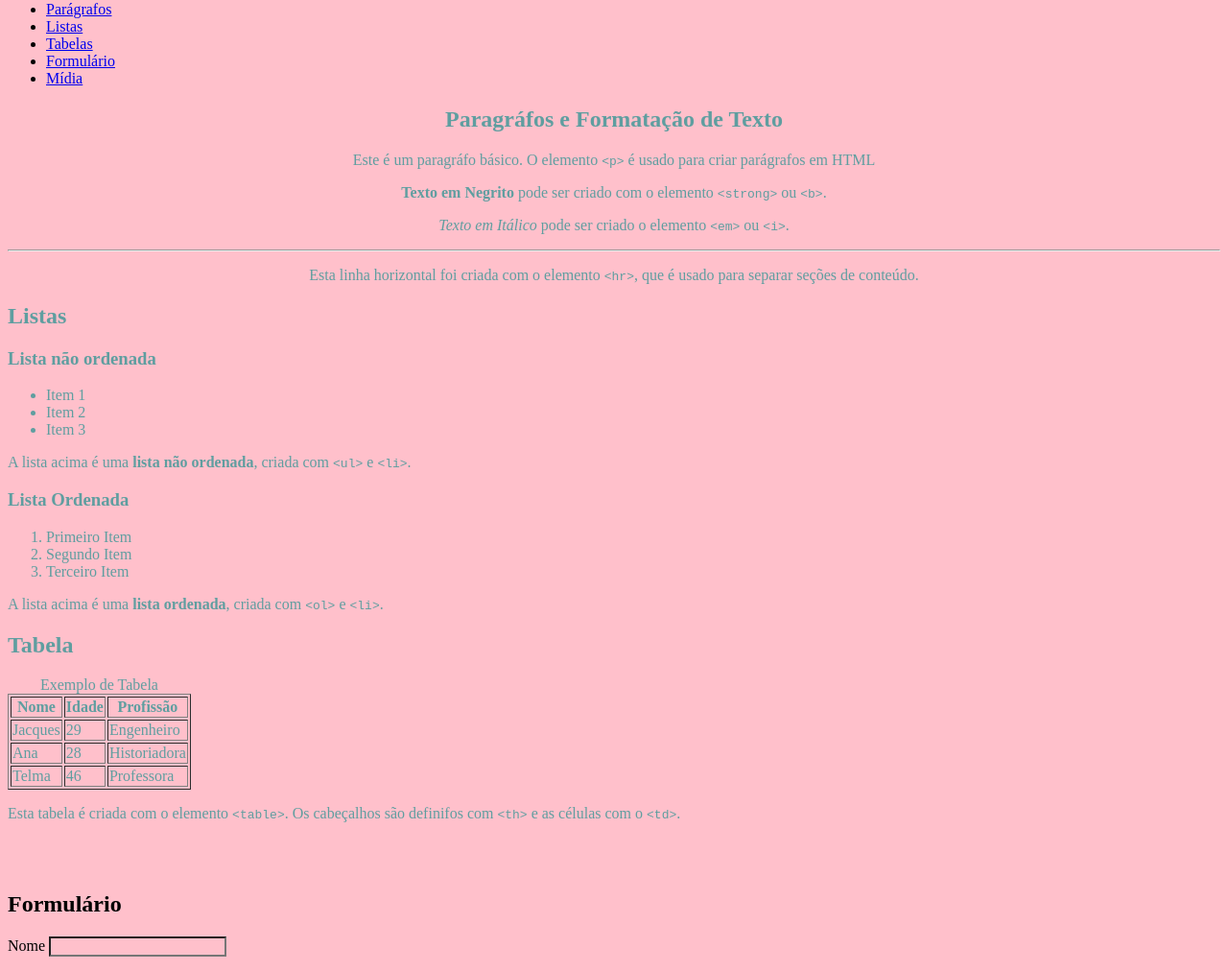
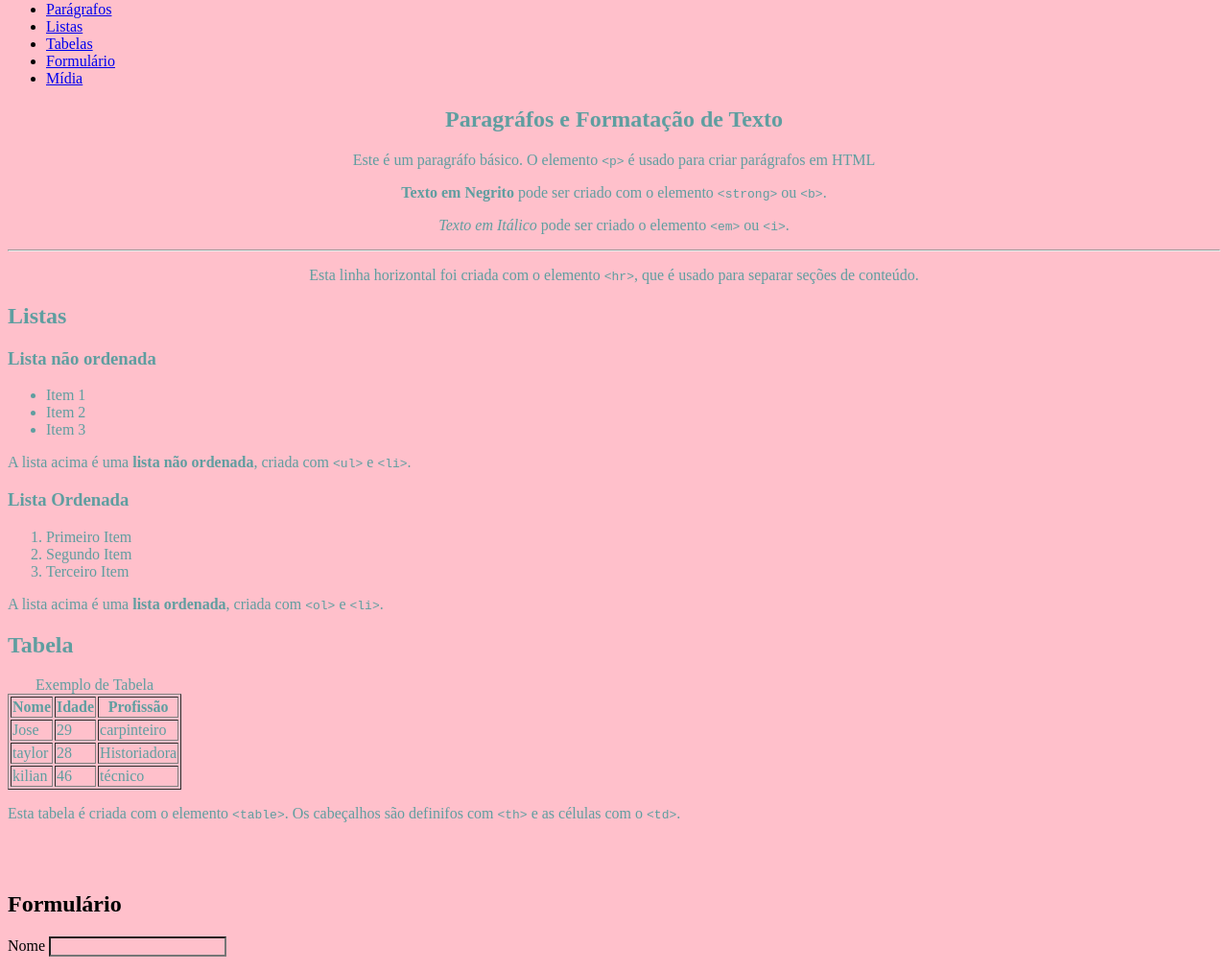
Before and after one commit to gabsetheu2910/atvpw1, a plain HTML site: page index.html in a window 1280 px wide. Shown: the part 79-1091 px from the top of the page at 96% size. Drawn offline with Linux system fonts and the light colour scheme.

Commit message:
Update index.html

```diff
--- a/index.html
+++ b/index.html
@@ -75,19 +75,19 @@
                 </thead>
                 <tbody>
                     <tr>
-                        <td>Jacques</td>
+                        <td>Jose</td>
                         <td>29</td>
-                        <td>Engenheiro</td>
+                        <td>carpinteiro</td>
                     </tr>
                     <tr>
-                        <td>Ana</td>
+                        <td>taylor</td>
                         <td>28</td>
                         <td>Historiadora</td>
                     </tr>
                     <tr>
-                        <td>Telma</td>
+                        <td>kilian</td>
                         <td>46</td>
-                        <td>Professora</td>
+                        <td>técnico</td>
                     </tr>
                 </tbody>
             </table>
```
